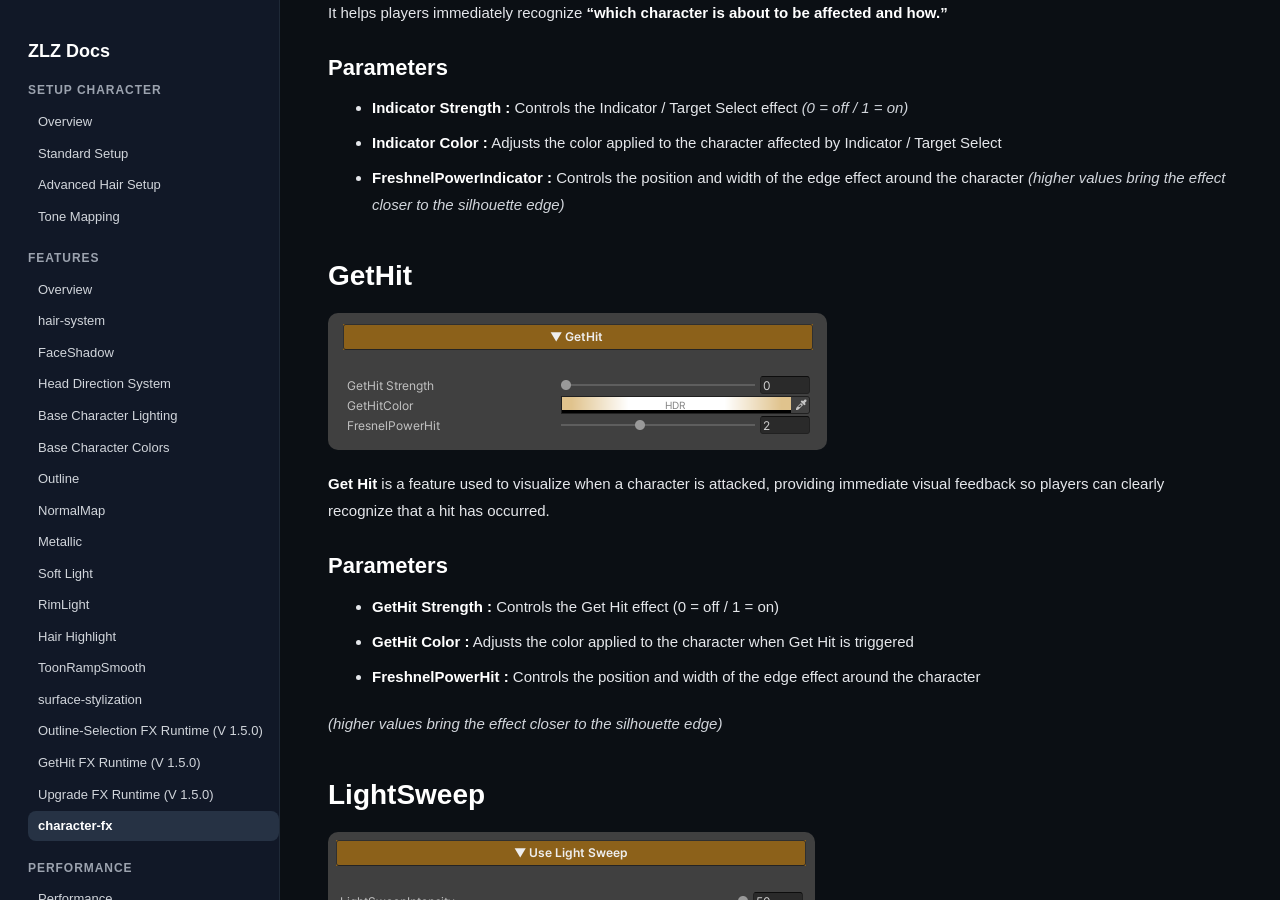
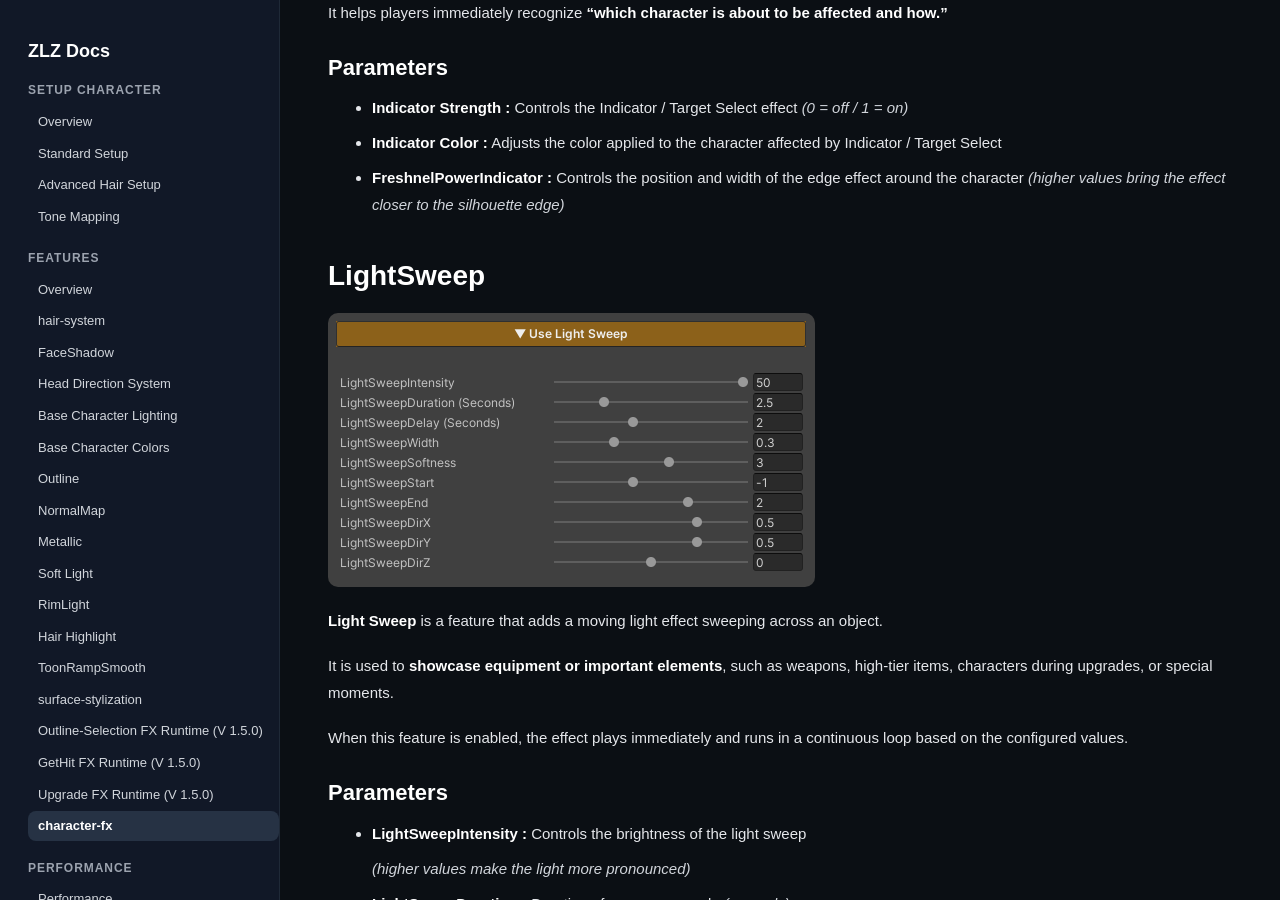
Before and after one commit to zlz-studio/zlz-studio.github.io, a Jekyll site: the page built from features/character-fx/index.md, in a window 1280 px wide and 900 px high, scrolled down 3201 px. Built offline with Jekyll 4.4.1, drawn with Linux system fonts in a browser that asks for light colours.

Commit message:
Update index.md

```diff
--- a/features/character-fx/index.md
+++ b/features/character-fx/index.md
@@ -98,22 +98,6 @@ It helps players immediately recognize **“which character is about to be affec
 - **Indicator Color :** Adjusts the color applied to the character affected by Indicator / Target Select
 - **FreshnelPowerIndicator :** Controls the position and width of the edge effect around the character *(higher values bring the effect closer to the silhouette edge)*
 
-
-## GetHit
-
-![gethit](../images/gethit.png)
-
-**Get Hit** is a feature used to visualize when a character is attacked, providing immediate visual feedback so players can clearly recognize that a hit has occurred.
-
-### Parameters
-
-- **GetHit Strength :** Controls the Get Hit effect (0 = off / 1 = on)
-- **GetHit Color :** Adjusts the color applied to the character when Get Hit is triggered
-- **FreshnelPowerHit :** Controls the position and width of the edge effect around the character
-
-*(higher values bring the effect closer to the silhouette edge)*
-
-
 ## LightSweep
 
 ![lightsweep](../images/lightsweep.png)
```
